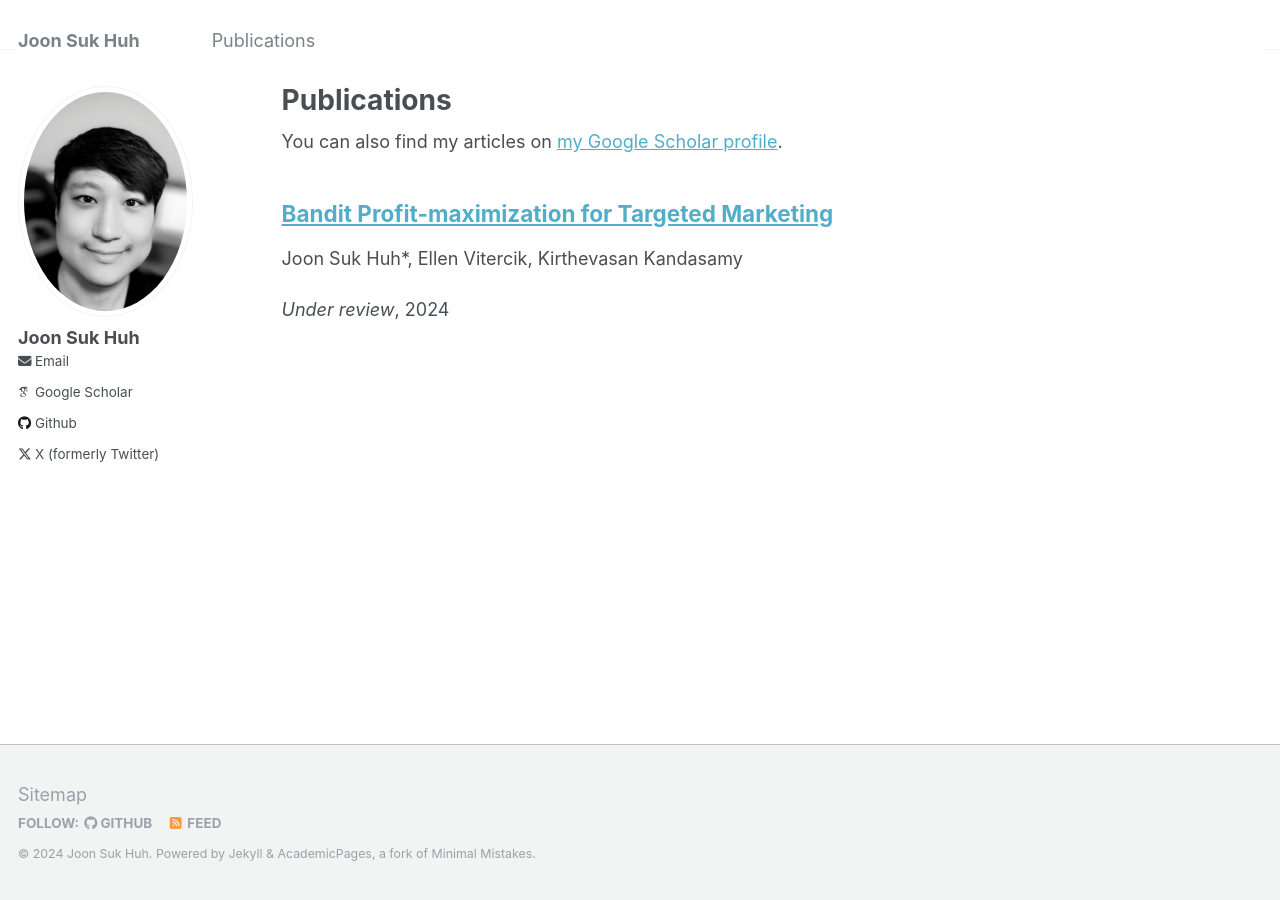
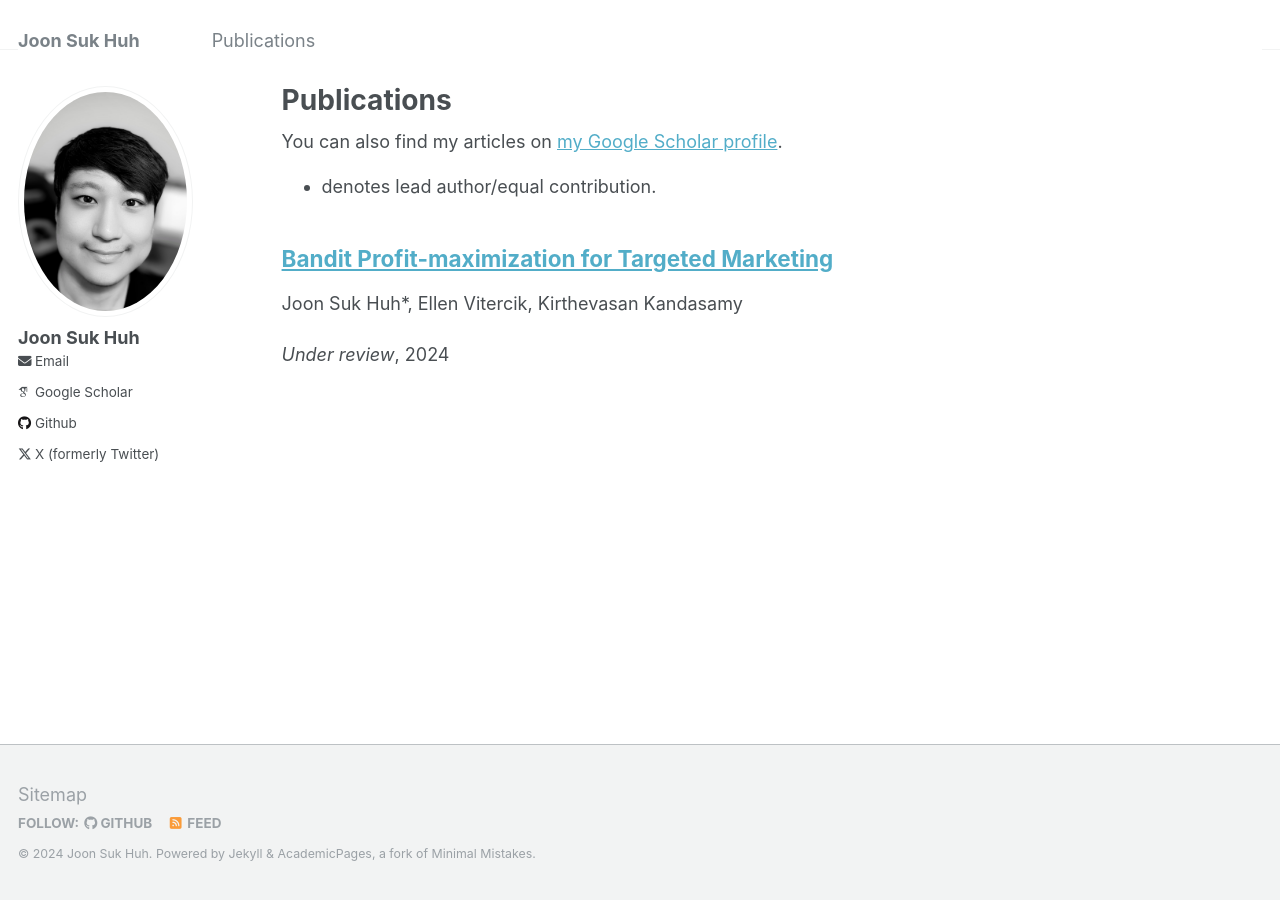
Before and after one commit to joon-huh/joon-huh.github.io, a Jekyll site: the page built from _pages/publications.md, in a window 1280 px wide. Built offline with Jekyll 4.4.1, drawn with Linux system fonts in a browser that asks for light colours; some web fonts are replaced.

Commit message:
equal contribution marker

```diff
--- a/_pages/publications.md
+++ b/_pages/publications.md
@@ -8,6 +8,7 @@ author_profile: true
 {% if site.author.googlescholar %}
   <div class="wordwrap">You can also find my articles on <a href="{{site.author.googlescholar}}">my Google Scholar profile</a>.</div>
 {% endif %}
+* denotes lead author/equal contribution.
 
 {% include base_path %}
 
```
Also changed, not shown: _publications/huh2024bandit.md (line endings or trailing spaces).
